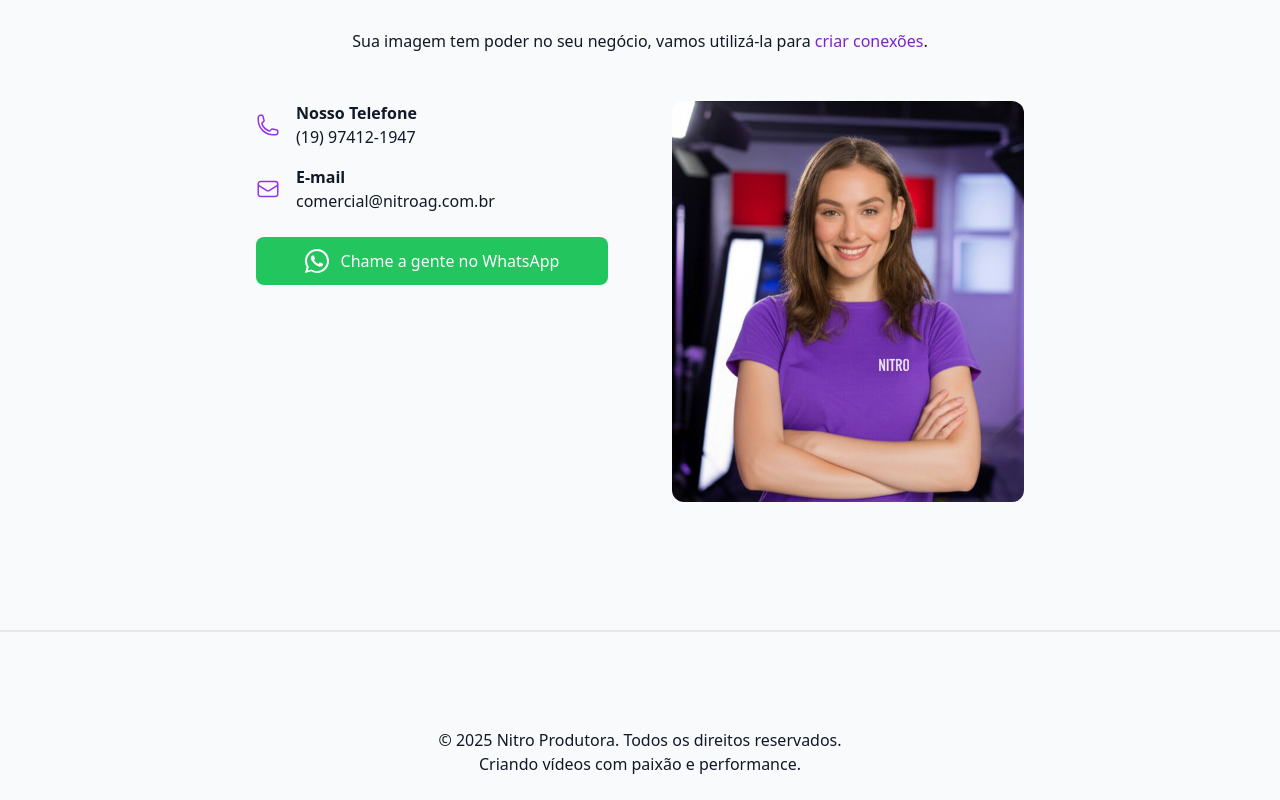
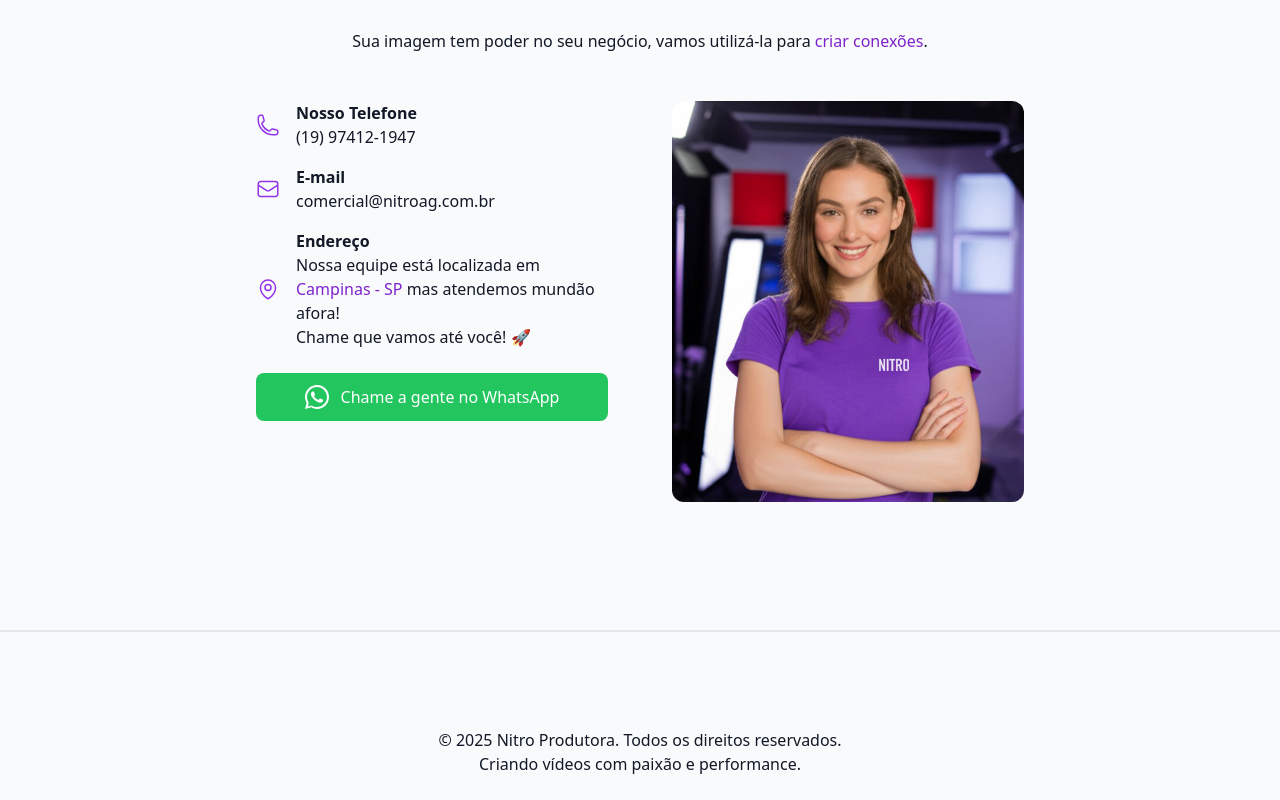
Before and after one commit to andressamelo/nitro, an Astro site: page / in a window 1280 px wide. Shown: the part 3343-4143 px from the top of the page. Built offline with nearby package versions, Linux system fonts and the light colour scheme; Astro itself is replaced by a stand-in of ours; some icons are missing; what tailwindcss-fluid-type would draw is missing.

Commit message:
adjust texts

```diff
--- a/src/components/Contact.astro
+++ b/src/components/Contact.astro
@@ -36,6 +36,20 @@ const widths = [450, 800, 1200];
                           <p><a href="mailto:comercial@nitroag.com.br">comercial@nitroag.com.br</a></p>
                       </div>
                   </div>
+
+
+
+                  <div class="flex items-center gap-4">
+                        <svg class="w-6 h-6 text-purple-600 dark:text-purple-500 shrink-0" xmlns="http://www.w3.org/2000/svg" fill="none" viewBox="0 0 24 24" stroke-width="1.5" stroke="currentColor">
+                            <path stroke-linecap="round" stroke-linejoin="round" d="M15 10.5a3 3 0 11-6 0 3 3 0 016 0z" />
+                            <path stroke-linecap="round" stroke-linejoin="round" d="M19.5 10.5c0 7.5-7.5 11.25-7.5 11.25S4.5 18 4.5 10.5a7.5 7.5 0 1115 0z" />
+                        </svg>
+
+                      <div>
+                          <h4 class="font-semibold">Endereço</h4>
+                          <p>Nossa equipe está localizada em <span class="text-primary">Campinas - SP</span> mas atendemos mundão afora!<br /> Chame que vamos até você! 🚀</p>
+                      </div>
+                  </div>
                 </div>
 
                 <a
```
